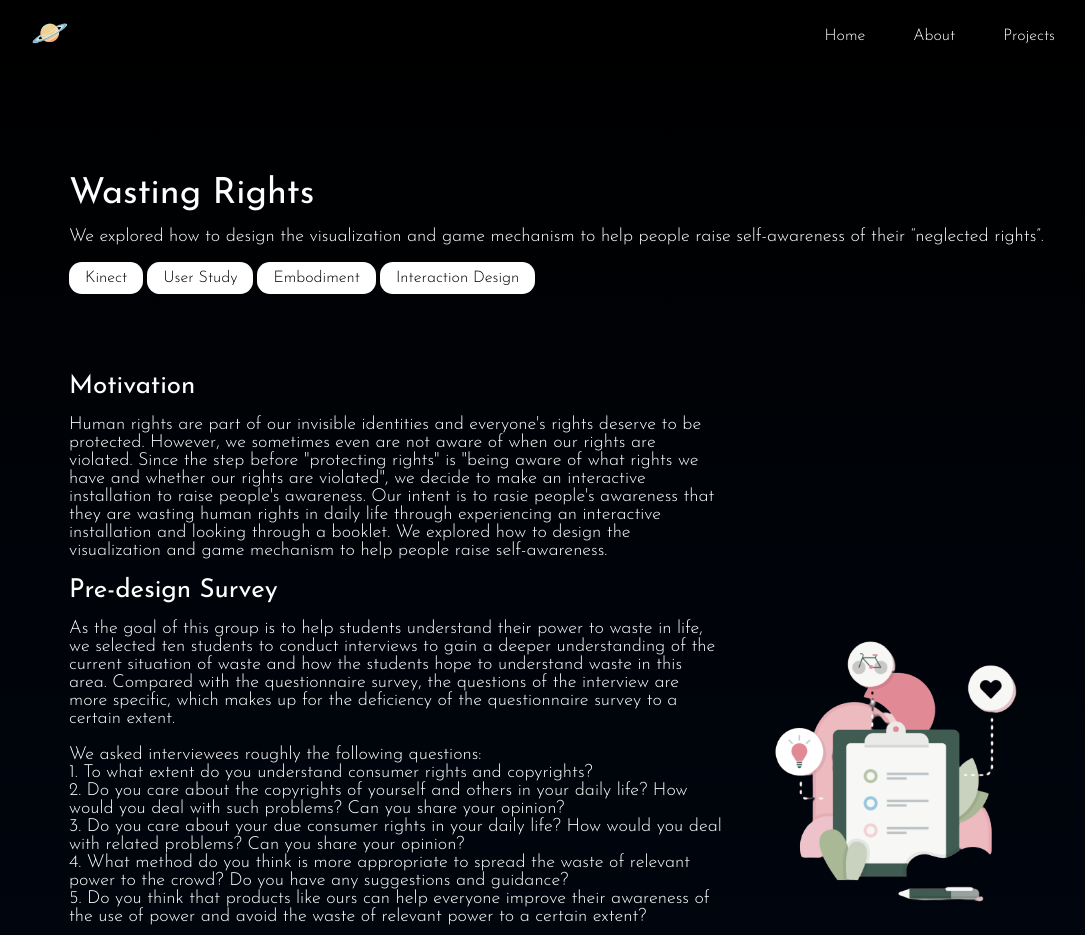
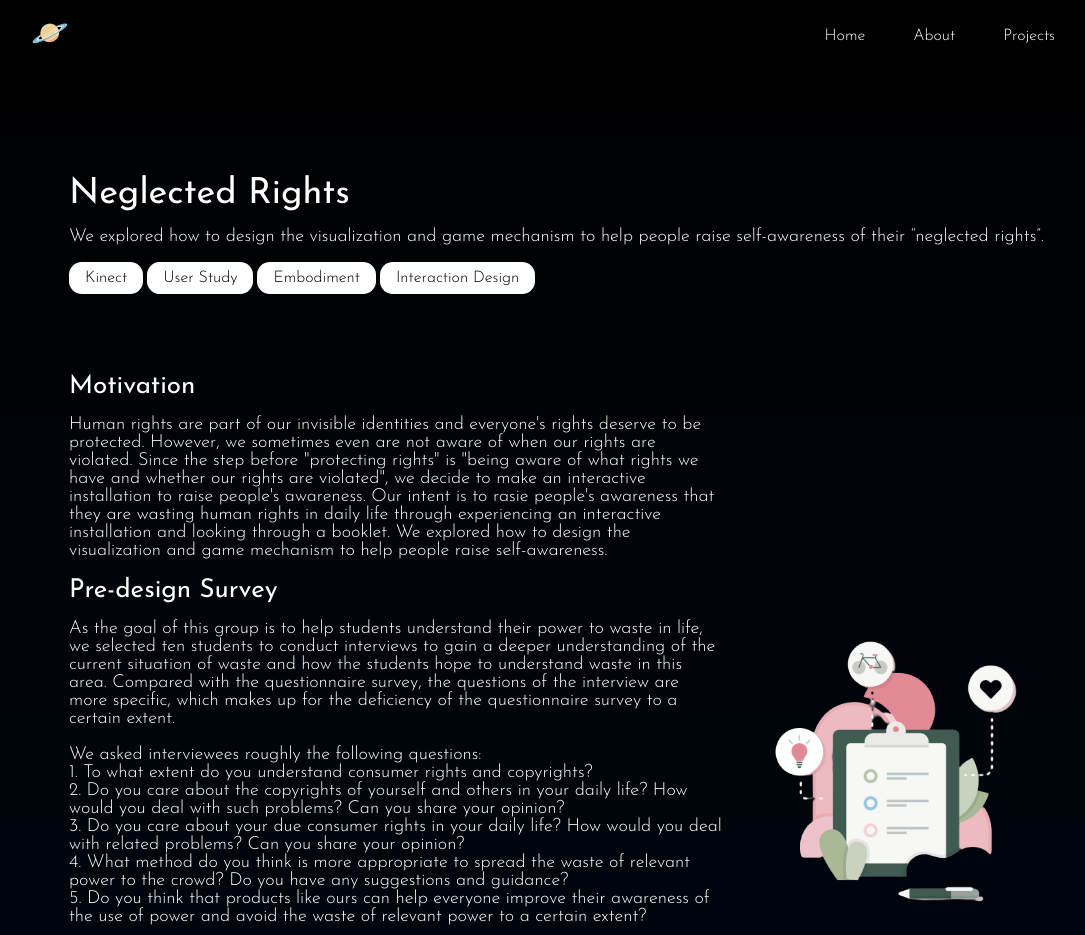
Before and after one commit to LilyHerondale/LilyHerondale.github.io, a plain HTML site: page neglectedRights.html in a window 1280 px wide. Shown: the top 935 px of the page, without its empty margins (97-1182 px from the left). Drawn offline with nearby package versions, Linux system fonts and the light colour scheme.

Commit message:
Update neglectedRights.html

```diff
--- a/neglectedRights.html
+++ b/neglectedRights.html
@@ -50,7 +50,7 @@
     <div class="grid">
 
       <div style = "padding-top: 11rem; padding-left:5rem;"class="column-xs-12 column-md-12">
-        <h2 style="font-size: 36px; font-family: 'Josefin Sans', sans-serif;">Wasting Rights</h2>
+        <h2 style="font-size: 36px; font-family: 'Josefin Sans', sans-serif;">Neglected Rights</h2>
 
         </br>
         <p style="font-size: 18px; font-family: 'Josefin Sans', sans-serif; font-weight: lighter;">
```
